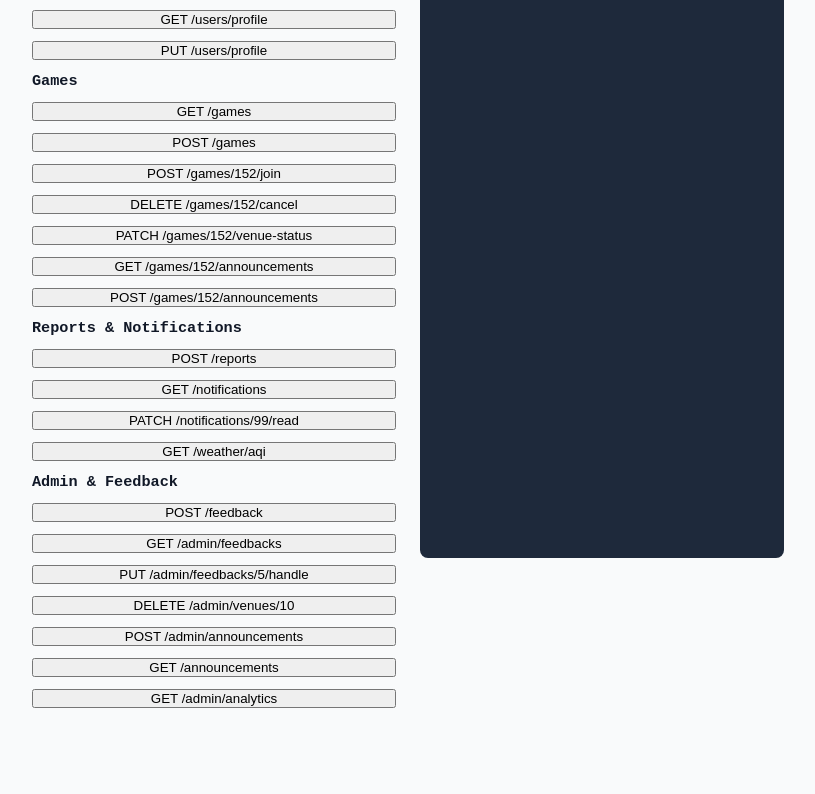
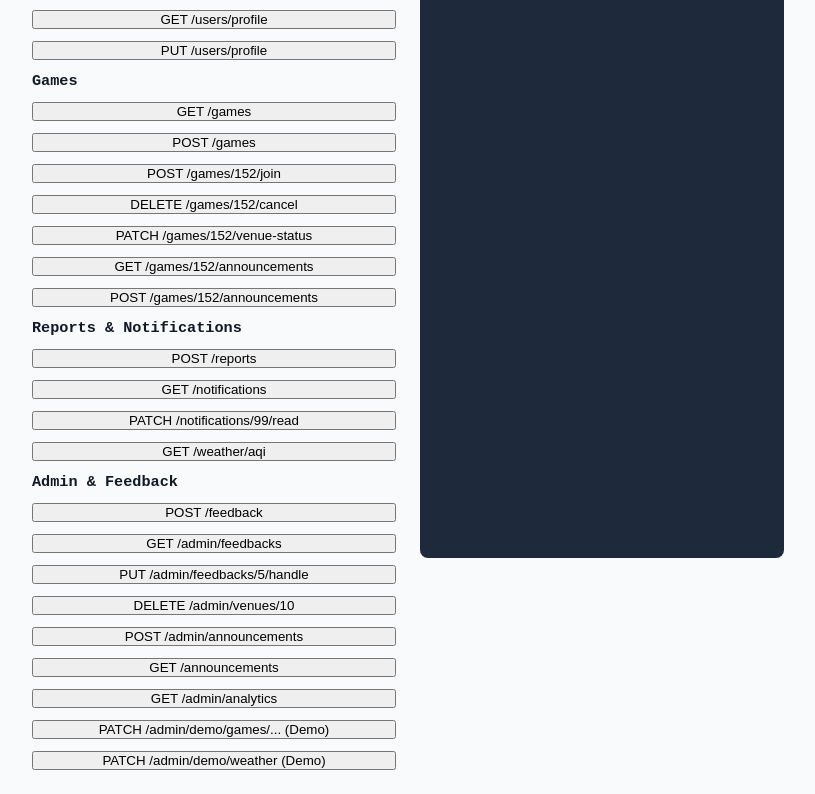
Before and after one commit to B1329041/database_web, a React (Vite) app: page /nojo/api-test in a window 1280 px wide. Shown: the part 217-1011 px from the top of the page, without its empty margins (232-1047 px from the left). Before the commit the page ends 949 px from the top, so only its background shows below. Built offline with nearby package versions, Linux system fonts and the light colour scheme.

Commit message:
Add missing demo API buttons to tester

```diff
--- a/src/pages/ApiTester.jsx
+++ b/src/pages/ApiTester.jsx
@@ -65,6 +65,8 @@ export default function ApiTester() {
           <button onClick={() => handleTest('Create Sys Announce', adminApi.createSystemAnnouncement, { text: 'Hi' })}>POST /admin/announcements</button>
           <button onClick={() => handleTest('Get Sys Announce', adminApi.getSystemAnnouncements)}>GET /announcements</button>
           <button onClick={() => handleTest('Get Analytics', adminApi.getAdminAnalytics)}>GET /admin/analytics</button>
+          <button onClick={() => handleTest('Demo Update Game Status', adminApi.updateDemoGameStatus, 152, { status: '強制進行中' })}>PATCH /admin/demo/games/... (Demo)</button>
+          <button onClick={() => handleTest('Demo Update Weather', adminApi.updateDemoWeather, { weather: '大雨' })}>PATCH /admin/demo/weather (Demo)</button>
         </div>
 
         <div style={{ backgroundColor: '#1e293b', color: '#10b981', padding: '16px', borderRadius: '8px', overflowY: 'auto', maxHeight: '80vh' }}>
```
